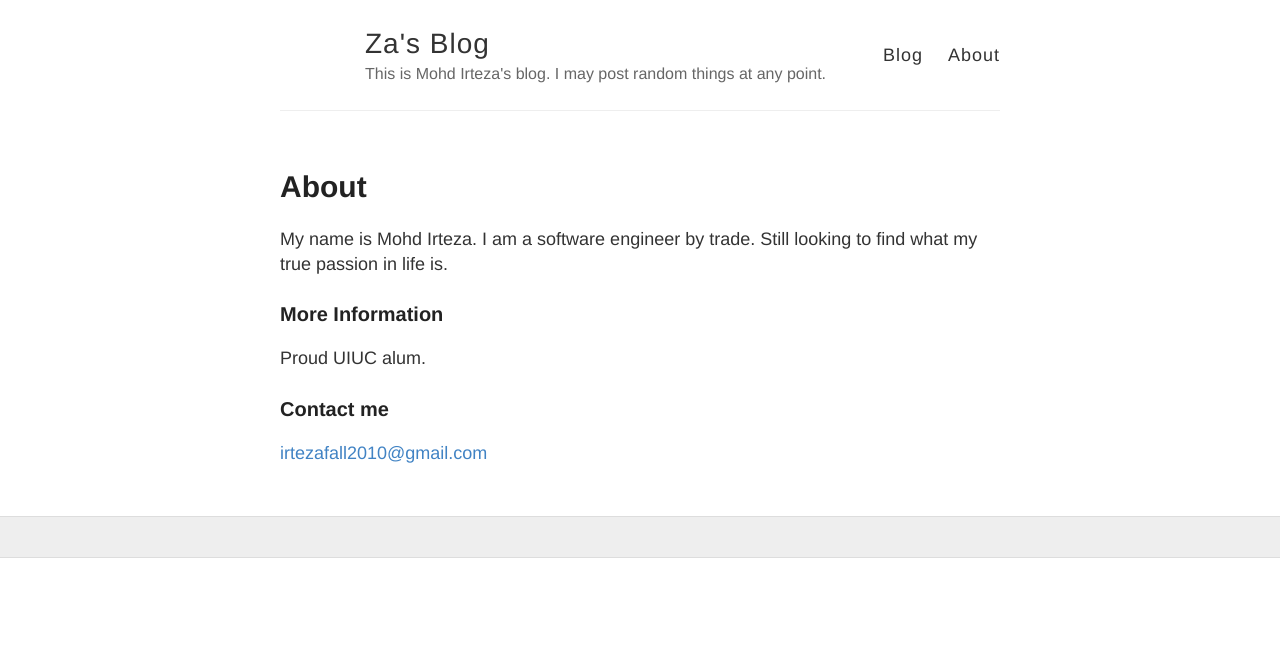
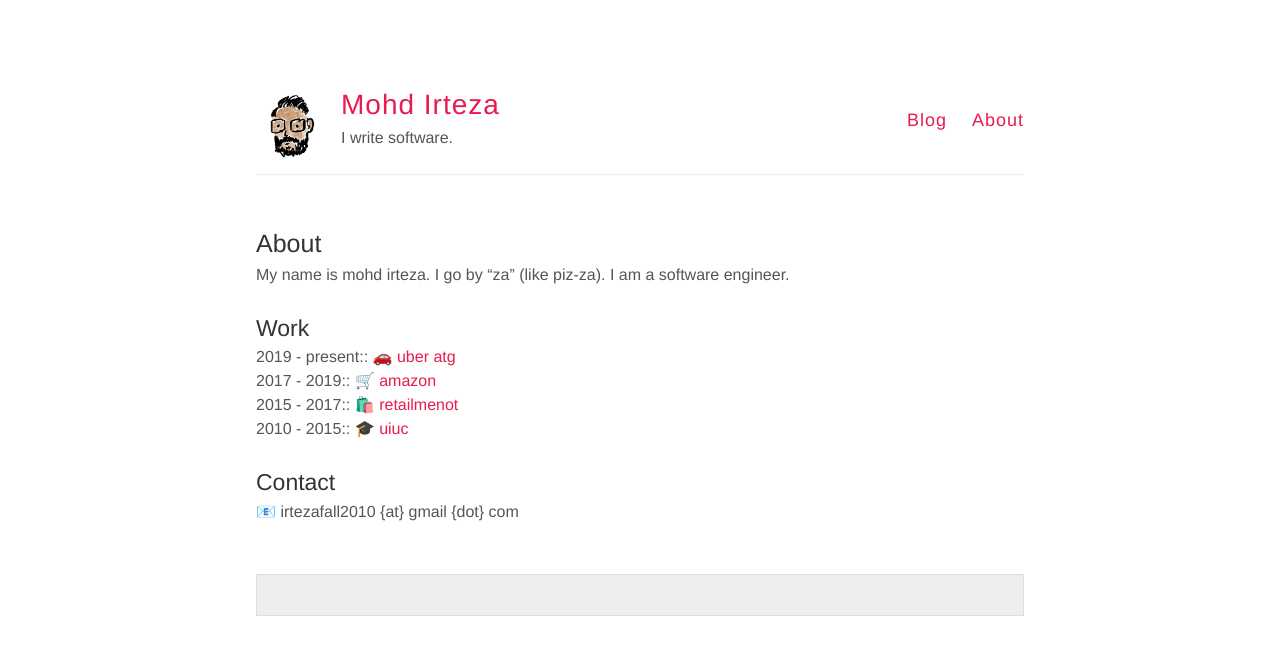
Before and after one commit to maybeiambatman/maybeiambatman.github.io, a Jekyll site: the page built from about.md, in a window 1280 px wide. Shown: the top 655 px of the page. Built offline with Jekyll 4.4.1, drawn with Linux system fonts in a browser that asks for light colours; Markdown is read by kramdown in place of the engine named in the settings.

Commit message:
Update website.

```diff
--- a/_config.yml
+++ b/_config.yml
@@ -1,14 +1,15 @@
 # Name of your blog (this will show up at the top of your page and in the RSS feed)
-name: Za's Blog
+name: Mohd Irteza
 
 # Short description (goes below the title; it will also be used in the RSS feed)
-description: This is Mohd Irteza's blog. I may post random things at any point.
+description: I write software.
 
 # Your name, as you want it to appear underneath each post and in the footer
 author: Mohd Irteza
+avatar: /images/avatar.PNG
 
 # Your email if you want it to be linked on the contact page
-author_email: irtezafall2010@gmail.com
+author_email:
 
 # The directory for category index pages. Change it to something else if
 # for example you want links like /categories/category1 instead of /category1
--- a/_layouts/post.html
+++ b/_layouts/post.html
@@ -4,6 +4,7 @@ layout: default
 
 <article class="post">
   <h1>{{ page.title }}</h1>
+  <br>
 
   <div class="entry">
     {{ content }}
--- a/_sass/_variables.scss
+++ b/_sass/_variables.scss
@@ -15,9 +15,12 @@ $lightGray: #eee;
 $white: #fff;
 
 // Font stacks
+$courierNew: Courier New;
+$courier: Courier;
+$courierHeader: Courier, sans-serif;
 $helvetica: Helvetica, Arial, sans-serif;
 $helveticaNeue: "Helvetica Neue", Helvetica, Arial, sans-serif;
-$georgia: Georgia, serif;
+$georgia: Georgia, sans-serif;
 
 // Mobile breakpoints
 @mixin mobile {
--- a/about.md
+++ b/about.md
@@ -4,13 +4,14 @@ title: About
 permalink: /about/
 ---
 
-My name is Mohd Irteza. I am a software engineer by trade. Still looking to find
-what my true passion in life is.
+My name is mohd irteza. I go by "za" (like piz-za). I am a software engineer.<br/><br/>
 
-### More Information
+## Work
+2019 - present:: 🚗 [uber atg](https://www.uber.com/us/en/atg/)<br/>
+2017 - 2019:: 🛒 [amazon](https://www.amazon.com/)<br/>
+2015 - 2017:: 🛍️ [retailmenot](https://www.retailmenot.com/)<br/>
+2010 - 2015:: 🎓 [uiuc](https://www.illinois.edu/)<br/><br/>
 
-Proud UIUC alum.
+## Contact
 
-### Contact me
-
-[irtezafall2010@gmail.com](irtezafall2010@gmail.com)
+📧 irtezafall2010 {at} gmail {dot} com
--- a/index.html
+++ b/index.html
@@ -6,7 +6,7 @@ layout: default
   {% for post in site.posts %}
     <article class="post">
 
-      <h1><a href="{{ site.baseurl }}{{ post.url }}">{{ post.title }}</a></h1>
+      <h1 class="post-title"><a href="{{ site.baseurl }}{{ post.url }}">{{ post.title }}</a></h1>
 
       <div class="entry">
         {{ post.excerpt }}
--- a/style.scss
+++ b/style.scss
@@ -13,14 +13,59 @@
 /* BASE RULES */
 /**************/
 
+body {
+  margin: 0 auto;
+  max-width: 50em;
+  font-family: "Helvetica", "Arial", sans-serif;
+  line-height: 1.5;
+  padding: 4em 1em;
+  color: #555;
+}
+
+.post-title {
+  padding-bottom: 1em;
+}
+
+h1,
+h2,
+h3,
+h4,
+h5,
+h6
+strong {
+  color: #333;
+}
+
+h1 {
+  font-size: 25px;
+  margin-top: 1em;
+  // padding-top: 1em;
+}
+
+h2 {
+  font-size: 23px;
+}
+
+h3 {
+  font-size: 20px;
+}
+
+h4 {
+  font-size: 18px;
+}
+
+/*
 html {
   font-size: 100%;
 }
 
 body {
 	background: $white;
-  font: 18px/1.4 $helvetica;
-  color: $darkGray;
+  font: 18px/1.4 $helveticaNeue;
+  color: #555;
+  margin: 0 auto;
+  line-height: 1.5;
+  padding: 4em 1em;
 }
 
 .container {
@@ -32,7 +77,7 @@ body {
 
 h1, h2, h3, h4, h5, h6 {
   font-family: $helveticaNeue;
-  color: $darkerGray;
+  color: #333;
   font-weight: bold;
 
   line-height: 1.7;
@@ -44,36 +89,17 @@ h1, h2, h3, h4, h5, h6 {
   }
 }
 
-h1 {
-  font-size: 30px;
-  a {
-    color: inherit;
-  }
-}
-
-h2 {
-  font-size: 24px;
-}
-
-h3 {
-  font-size: 20px;
-}
-
-h4 {
-  font-size: 18px;
-  color: $gray;
-}
-
 p {
   margin: 15px 0;
 }
+*/
 
 a {
-  color: $blue;
+  color: #e81c4f;
   text-decoration: none;
 	cursor: pointer;
   &:hover, &:active {
-    color: $blue;
+    color: red;
   }
 }
 
@@ -192,7 +218,6 @@ img {
 
 .site-name {
   margin: 0;
-  color: $darkGray;
   cursor: pointer;
   font-family: $helveticaNeue;
   font-weight: 300;
@@ -201,8 +226,7 @@ img {
 }
 
 .site-description {
-  margin: -5px 0 0 0;
-  color: $gray;
+  /* margin: -5px 0 0 0; */
   font-size: 16px;
 
   @include mobile {
@@ -225,7 +249,7 @@ nav {
 
   a {
     margin-left: 20px;
-    color: $darkGray;
+    color: #e81c4f;
     text-align: right;
     font-weight: 300;
     letter-spacing: 1px;
@@ -275,6 +299,8 @@ nav {
   margin-top: 50px;
   border-top: 1px solid #ddd;
   border-bottom: 1px solid #ddd;
+  border-left: 1px solid #ddd;
+  border-right: 1px solid #ddd;
   background-color: $lightGray;
 }
 
```
Also changed, not shown: images/avatar.PNG (added).
